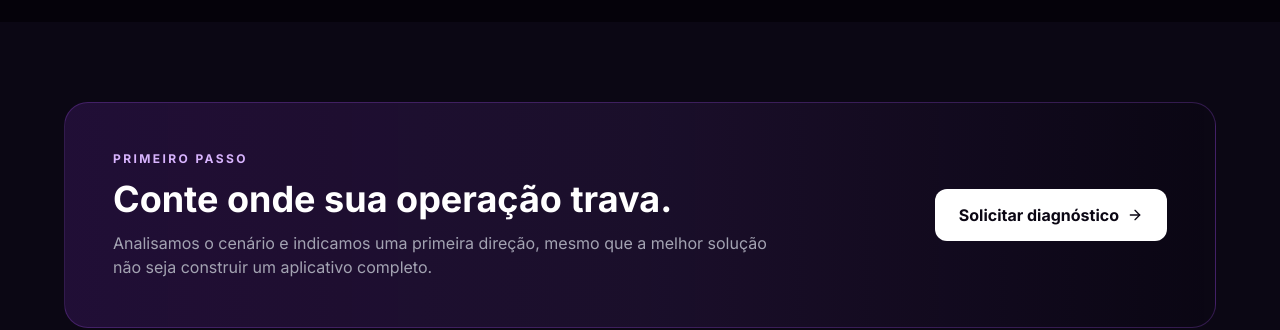
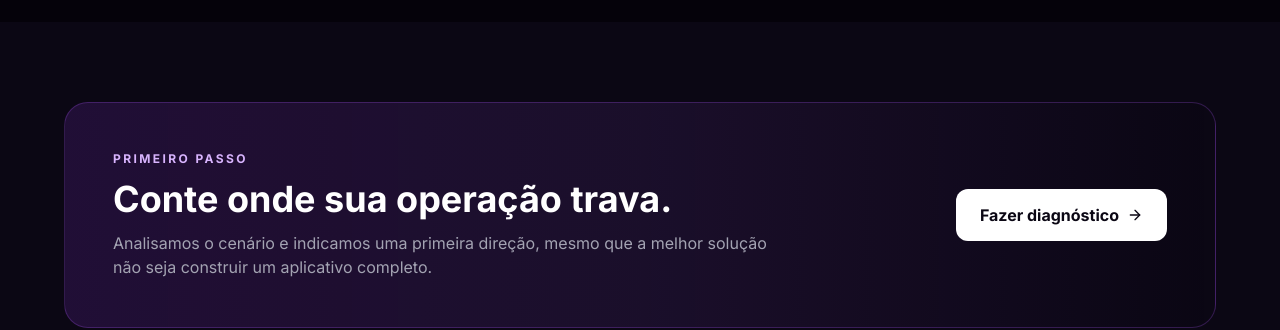
Before and after one commit to KodexBase/kodexbase-webiste, a Next.js app: page / in a window 1280 px wide. Shown: the part 3311-3641 px from the top of the page. Built offline with nearby package versions, Linux system fonts and the light colour scheme; no server answers.

Commit message:
feat: add interactive business diagnosis

```diff
--- a/app/components/HomeSections.tsx
+++ b/app/components/HomeSections.tsx
@@ -138,7 +138,7 @@ export default function HomeSections() {
             <h2 className="mt-3 text-3xl font-bold text-white sm:text-4xl">Conte onde sua operação trava.</h2>
             <p className="mt-3 text-text-muted">Analisamos o cenário e indicamos uma primeira direção, mesmo que a melhor solução não seja construir um aplicativo completo.</p>
           </div>
-          <Link href="/contato" className="inline-flex shrink-0 items-center gap-2 rounded-xl bg-white px-6 py-3.5 font-bold text-[#0B0714] transition hover:-translate-y-0.5">Solicitar diagnóstico <ArrowRight className="h-4 w-4" /></Link>
+          <Link href="/diagnostico" className="inline-flex shrink-0 items-center gap-2 rounded-xl bg-white px-6 py-3.5 font-bold text-[#0B0714] transition hover:-translate-y-0.5">Fazer diagnóstico <ArrowRight className="h-4 w-4" /></Link>
         </div>
       </section>
     </>
```
